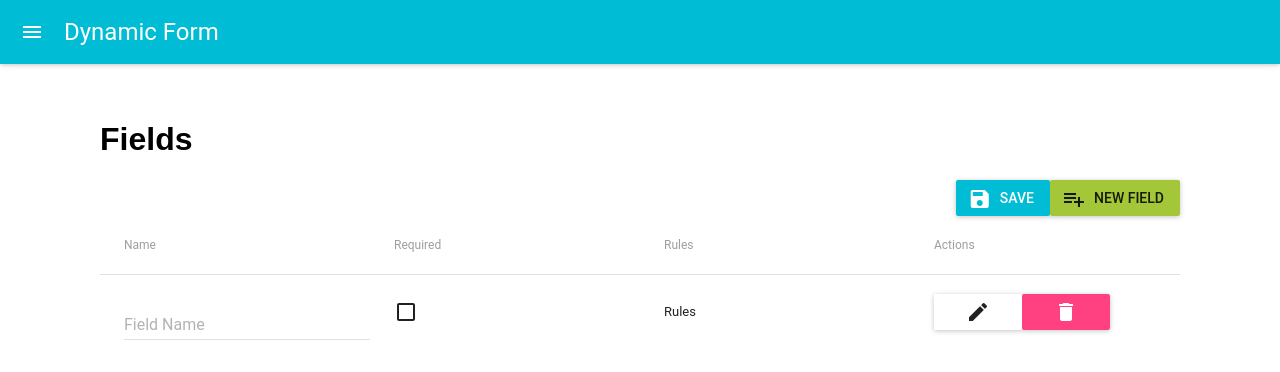
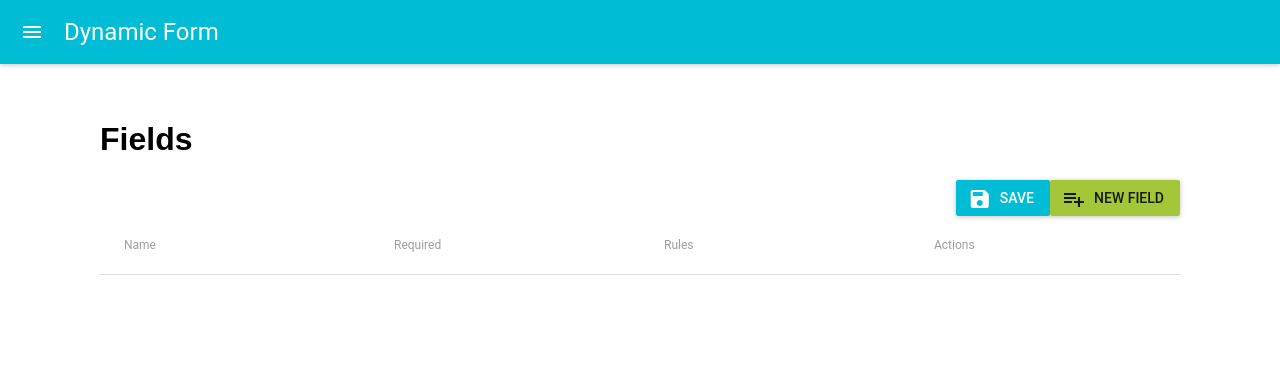
Before and after one commit to HeckezMX/dynamic-form, a React (Create React App) app: page / in a window 1280 px wide. Shown: the top 372 px of the page. Built offline with nearby package versions, Linux system fonts and the light colour scheme.

Commit message:
Adding rules

```diff
--- a/src/components/multiField/MultiField.js
+++ b/src/components/multiField/MultiField.js
@@ -17,12 +17,7 @@ class MultiField extends Component {
       tmpID: '',
       openAlert: false,
       openEditor: false,
-      fields: [{
-        id: '1',
-        name: '',
-        isRequired: false,
-        rules: {}
-      }],
+      fields: [],
     };
     // Table Config
     this.tableConfig = {
```
